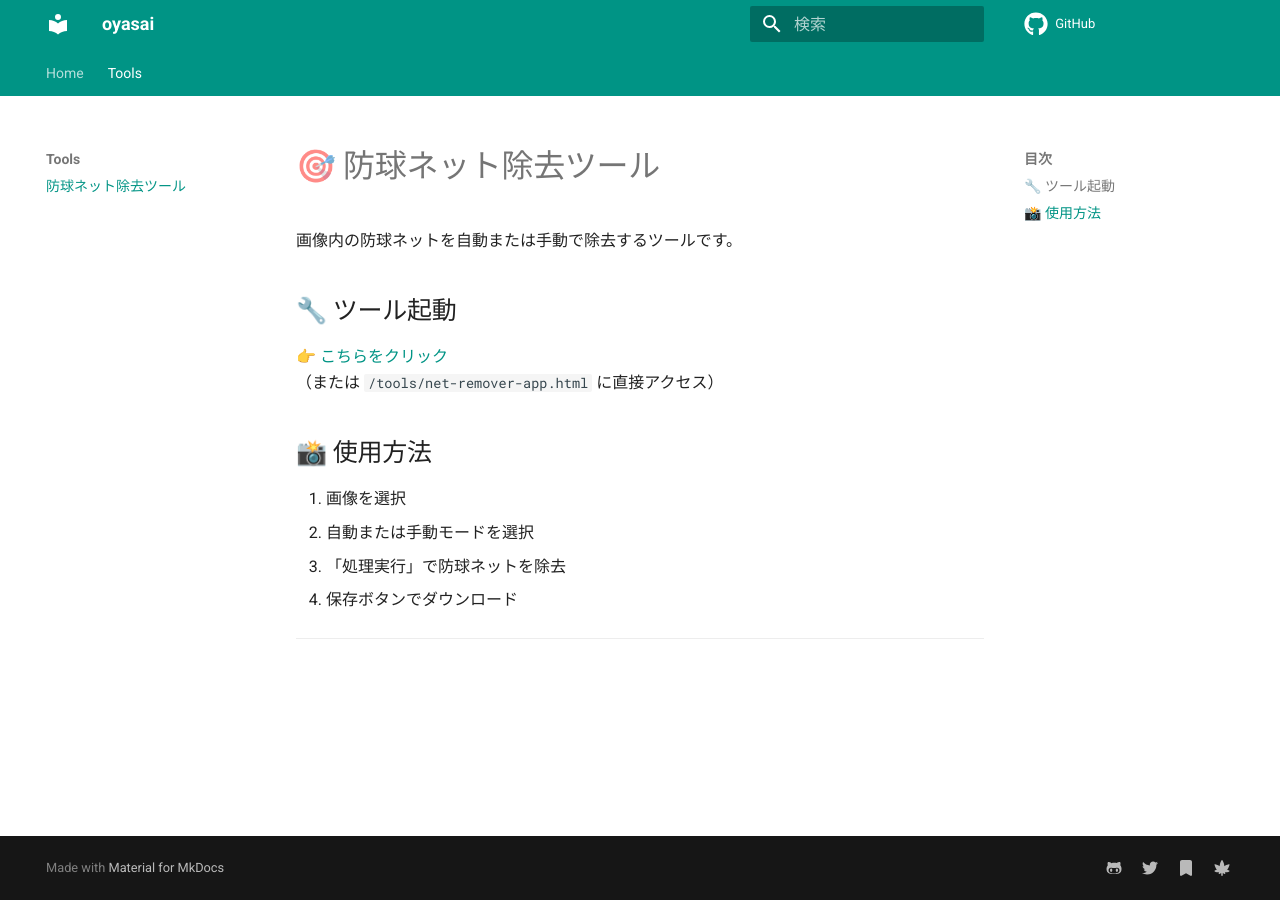
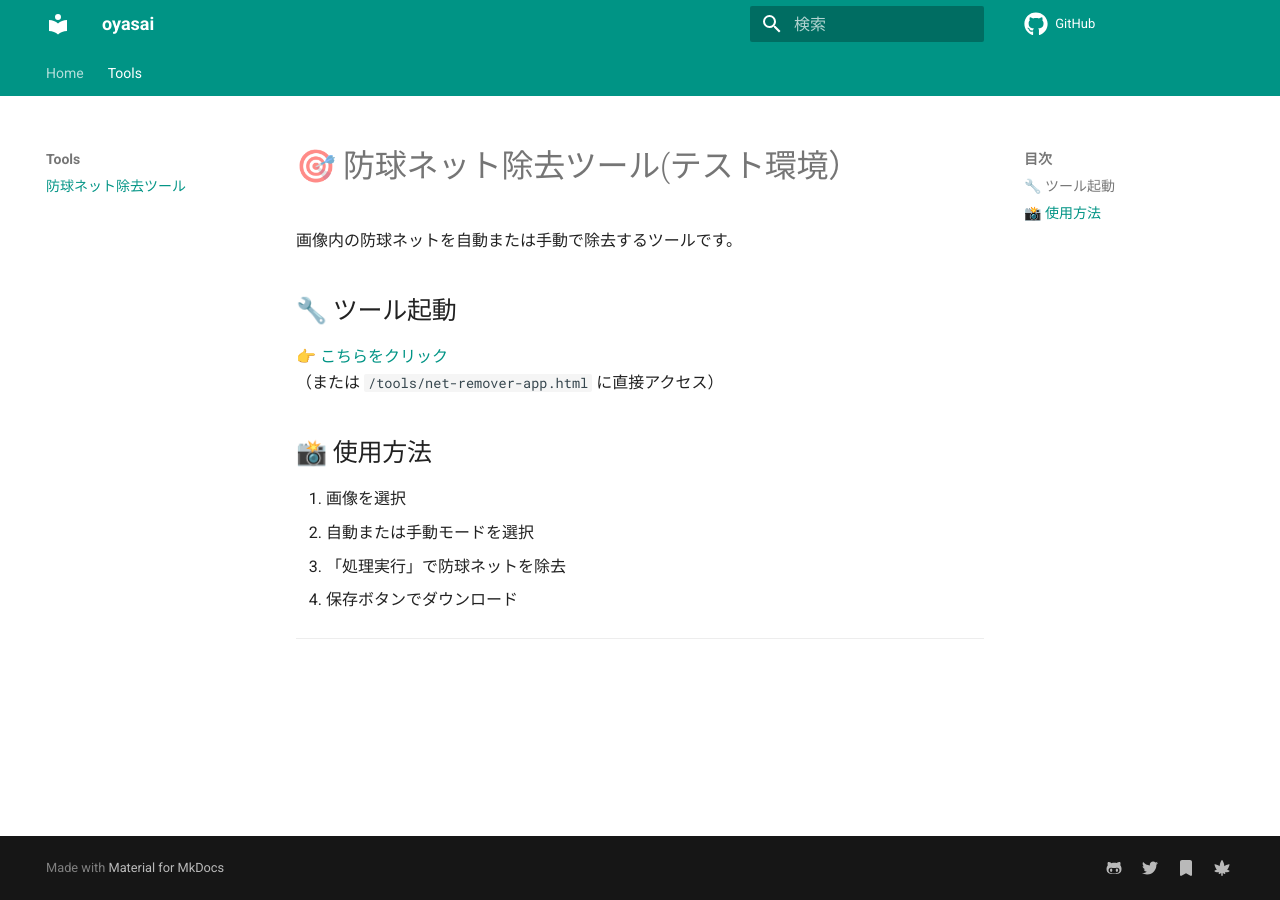
Before and after one commit to oyasai55/oyasai55.github.io, an MkDocs documentation site: the page built from docs/tools/net-remover.md, in a window 1280 px wide. Built offline with MkDocs 1.6.1 and Material for MkDocs 9.7.7, drawn with Linux system fonts in a browser that asks for light colours; comment, search, counter and statistics services are not loaded.

Commit message:
Update net-remover.md

```diff
--- a/docs/tools/net-remover.md
+++ b/docs/tools/net-remover.md
@@ -1,4 +1,4 @@
-# 🎯 防球ネット除去ツール
+# 🎯 防球ネット除去ツール(テスト環境）
 
 画像内の防球ネットを自動または手動で除去するツールです。
 
```
